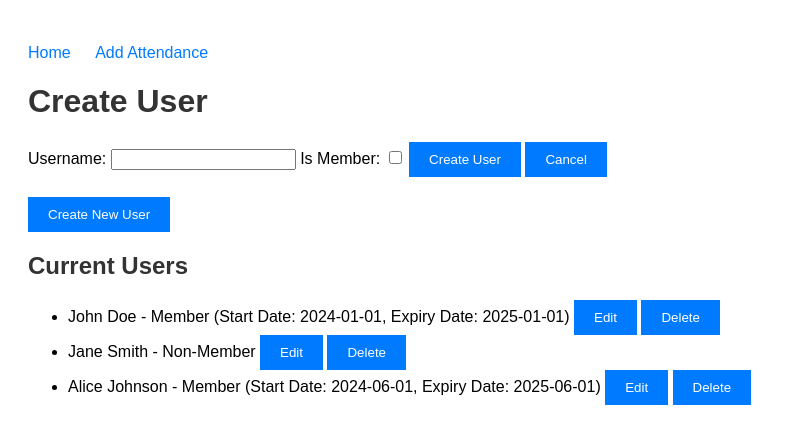
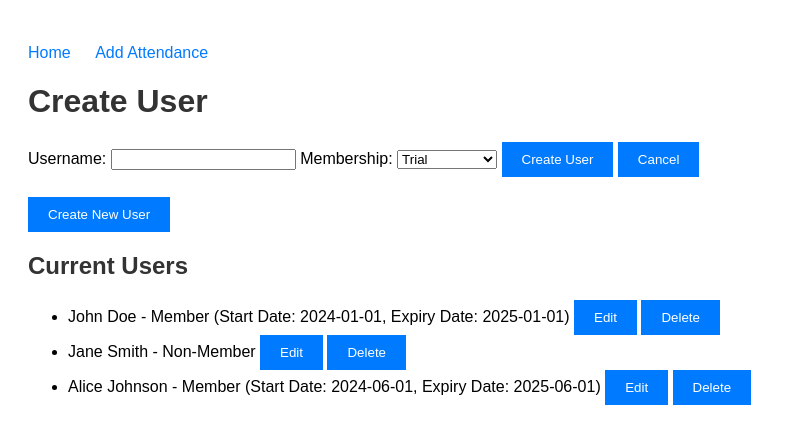
Before and after one commit to menlunar/guerillas-app-frontend, a plain HTML site: page pages/createUser.html in a window 1280 px wide. Both pictures are taken after a click on the button "Create New User". Shown: the whole page, without its empty margins (0-786 px from the left). Drawn offline with Linux system fonts and the light colour scheme.

Commit message:
Added Membership Dropdown in Create User

```diff
--- a/assets/js/attendance.js
+++ b/assets/js/attendance.js
@@ -11,6 +11,7 @@ const sampleTrainingCategories = [
     { id: 3, name: 'Judo' },
     { id: 4, name: 'Others' }
 ];
+
 
 // Attendance Data
 let attendanceData = [];
--- a/assets/js/users.js
+++ b/assets/js/users.js
@@ -3,6 +3,14 @@ let sampleUsers = [
     { id: 1, name: 'John Doe', isMember: true, startDate: '2024-01-01', expiryDate: '2025-01-01' },
     { id: 2, name: 'Jane Smith', isMember: false, startDate: null, expiryDate: null },
     { id: 3, name: 'Alice Johnson', isMember: true, startDate: '2024-06-01', expiryDate: '2025-06-01' }
+];
+
+//Sample Membership Categories
+let sampleMembership = [
+    { id: 1, name: 'Trial' },
+    { id: 2, name: 'Non-Member' },
+    { id: 3, name: 'Member' },
+    { id: 4, name: 'Scholar/Free' }
 ];
 
 // Current Edit Mode (null when not editing a user)
@@ -24,6 +32,19 @@ function renderUsers() {
     });
 }
 
+// Populate Membership dropdown
+const selectMembership = document.getElementById('selectMembership');
+function populateMembershipDropdown() {
+    selectMembership.innerHTML = '';
+    sampleMembership.forEach(membership => {
+        const option = document.createElement('option');
+        option.value = membership.id;
+        option.textContent = membership.name;
+        selectMembership.appendChild(option);
+    });
+}
+
+
 renderUsers();
 
 // Show Form for New User
@@ -31,6 +52,7 @@ const userFormContainer = document.getElementById('userFormContainer');
 const newUserButton = document.getElementById('newUserButton');
 newUserButton.addEventListener('click', () => {
     resetForm();
+    populateMembershipDropdown();
     userFormContainer.style.display = 'block'; // Show the form
 });
 
@@ -40,9 +62,9 @@ const submitBtn = document.getElementById('submitBtn');
 createUserForm.addEventListener('submit', (e) => {
     e.preventDefault();
     const username = document.getElementById('username').value;
-    const isMember = document.getElementById('isMember').checked;
-    const startDate = document.getElementById('startDate').value;
-    const expiryDate = isMember ? calculateExpiryDate(startDate) : null; // Calculate expiry date if member
+    // const isMember = document.getElementById('isMember').checked;
+    // const startDate = document.getElementById('startDate').value;
+    // const expiryDate = isMember ? calculateExpiryDate(startDate) : null; // Calculate expiry date if member
     const userId = document.getElementById('userId').value;
 
     if (editUserId) {
@@ -86,19 +108,21 @@ function deleteUser(id) {
 // Reset Form to Create Mode
 function resetForm() {
     document.getElementById('username').value = '';
-    document.getElementById('isMember').checked = false;
+    // document.getElementById('isMember').checked = false;
     document.getElementById('startDate').value = '';
     document.getElementById('expiryDate').value = '';
     document.getElementById('userId').value = '';
+    // document.getElementById('selectMembership').value = '';
+
     editUserId = null;
     submitBtn.textContent = "Create User"; // Reset button text
     userFormContainer.style.display = 'none'; // Hide the form
 }
 
 // Toggle Member Details
-document.getElementById('isMember').addEventListener('change', function () {
-    toggleMemberDetails(this.checked);
-});
+// document.getElementById('isMember').addEventListener('change', function () {
+//     toggleMemberDetails(this.checked);
+// });
 
 // Show/Hide Member Details
 function toggleMemberDetails(isMember) {
--- a/pages/createUser.html
+++ b/pages/createUser.html
@@ -1,11 +1,13 @@
 <!DOCTYPE html>
 <html lang="en">
+
 <head>
     <meta charset="UTF-8">
     <meta name="viewport" content="width=device-width, initial-scale=1.0">
     <link rel="stylesheet" href="../assets/css/style.css">
     <title>Create User</title>
 </head>
+
 <body>
     <nav>
         <ul>
@@ -21,8 +23,13 @@
             <label for="username">Username:</label>
             <input type="text" id="username" required>
 
-            <label for="isMember">Is Member:</label>
-            <input type="checkbox" id="isMember">
+            <label for="selectMembership">Membership:</label>
+            <select id="selectMembership" required>
+                <!-- Membership will be dynamically populated here -->
+            </select>
+
+            <!-- <label for="isMember">Is Member:</label> -->
+            <!-- <input type="checkbox" id="isMember"> -->
 
             <div id="memberDetails" style="display:none;">
                 <label for="startDate">Start Date:</label>
@@ -44,4 +51,5 @@
 
     <script src="../assets/js/users.js"></script> <!-- Linked external JS -->
 </body>
+
 </html>
```
